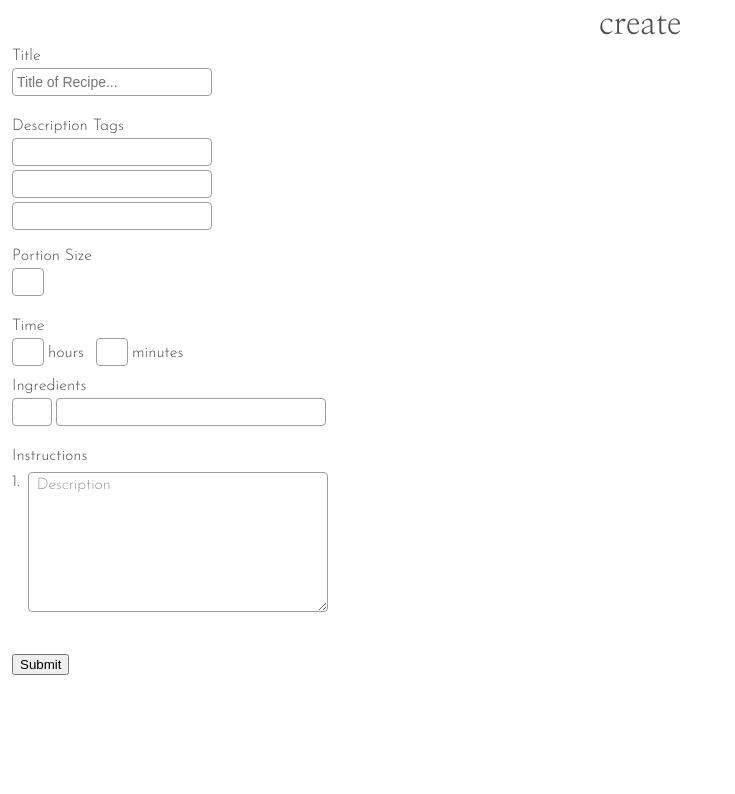
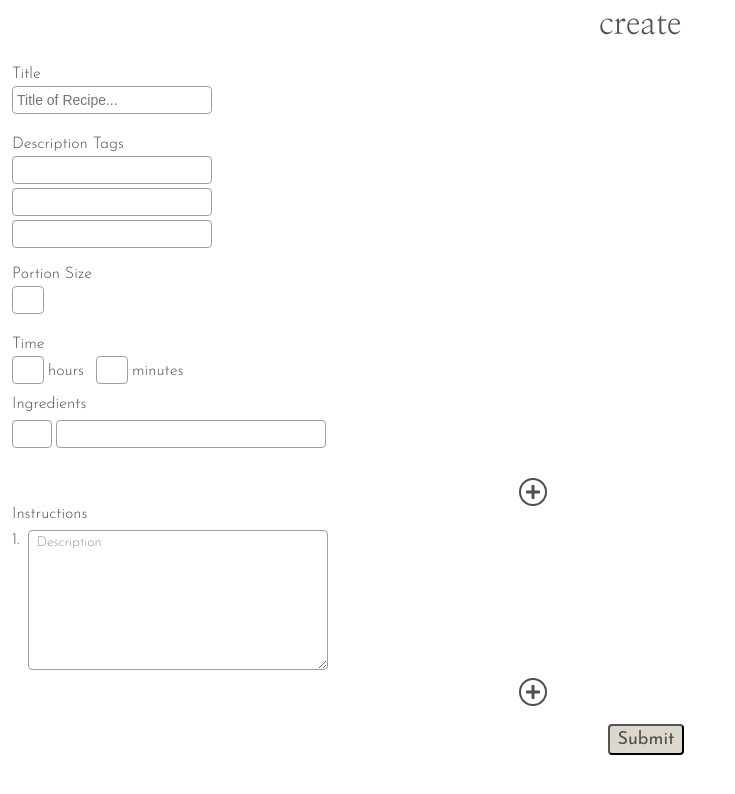
Before and after one commit to carolinstuhr/capstone-project, a React (Create React App) app in the folder frontend/: page /create in a window 1280 px wide. Shown: the top 794 px of the page, without its empty margins (0-735 px from the left). Built offline with nearby package versions, Linux system fonts and the light colour scheme.

Commit message:
Adding button to add additional lines if needed

```diff
--- a/frontend/src/AllRecipes.js
+++ b/frontend/src/AllRecipes.js
@@ -17,7 +17,7 @@ export default function AllRecipes({ savedPreviousPage, recipes }) {
       recipe.tags[2].toLowerCase().includes(userInput.toLowerCase())
   )
   return (
-    <SectionStyled>
+    <MainStyled>
       <DisplaySelection />
       <FilterRecipes setUserInput={setUserInput} />
       {filteredRecipeData.length === 0 ? (
@@ -35,11 +35,11 @@ export default function AllRecipes({ savedPreviousPage, recipes }) {
       <Link to="/create">
         <CreateRecipeButton />
       </Link>
-    </SectionStyled>
+    </MainStyled>
   )
 }
 
-const SectionStyled = styled.main`
+const MainStyled = styled.main`
   margin-top: 18px;
 `
 
--- a/frontend/src/CreateRecipe/CreateRecipe.js
+++ b/frontend/src/CreateRecipe/CreateRecipe.js
@@ -1,10 +1,20 @@
 import React, { useState } from 'react'
 import styled from 'styled-components/macro'
+import InstructionsSection from './InstructionsSection'
+import { FaPlus } from 'react-icons/fa'
+import IngredientsSection from './IngredientsSection'
 
 export default function CreateRecipe() {
+  const [formData, setFormData] = useState('')
   const [number, setNumber] = useState(1)
+  const [ingredients, setIngredients] = useState([
+    <IngredientsSection storeInput={storeInput} />,
+  ])
+  const [instructions, setInstructions] = useState([
+    <InstructionsSection storeInput={storeInput} number={number} />,
+  ])
   return (
-    <main>
+    <MainStyled>
       <FormStyled>
         <LabelStyled htmlFor="title">Title</LabelStyled>
         <TitleInput
@@ -12,37 +22,78 @@ export default function CreateRecipe() {
           name=""
           placeholder="Title of Recipe..."
           id="title"
+          onInput={storeInput}
         />
         <LabelStyled htmlFor="tags">Description Tags</LabelStyled>
-        <TagsInput type="text" id="tags" />
-        <TagsInput type="text" id="tags" />
-        <TagsInput type="text" id="tags" />
+        <TagsInput type="text" id="tags" onInput={storeInput} />
+        <TagsInput type="text" id="tags" onInput={storeInput} />
+        <TagsInput type="text" id="tags" onInput={storeInput} />
         <PortionLabel htmlFor="portion">Portion Size</PortionLabel>
-        <PortionInput type="text" id="portion" />
+        <PortionInput type="text" id="portion" onInput={storeInput} />
         <TimeLabel htmlFor="">Time</TimeLabel>
-        <HourInput type="text" id="hour" />
+        <HourInput type="text" id="hour" onInput={storeInput} />
         <LabelStyled htmlFor="hour">hours</LabelStyled>
-        <MinutesInput type="text" id="minute" />
+        <MinutesInput type="text" id="minute" onInput={storeInput} />
         <LabelStyled htmlFor="minute">minutes</LabelStyled>
         <IngredientsLabel htmlFor="ingredients">Ingredients</IngredientsLabel>
-        <IngredientsAmountInput type="text" id="ingredients" />
-        <IngredientsNameInput type="text" id="ingredients" />
+        {ingredients}
+        <IngredientsButton onClick={addIngredientsLine} />
         <InstructionsLabel htmlFor="instructions">
           Instructions
         </InstructionsLabel>
-        <InstructionsSection>
-          <InstructionsNumber>{number}. </InstructionsNumber>
-          <InstructionsInput
-            rows="5"
-            id="instructions"
-            placeholder="Description"
-          />
-        </InstructionsSection>
-        <ButtonStyled>Submit</ButtonStyled>
+        {instructions}
+        <InstructionsButton onClick={addInstructionsLine} />
+        <ButtonWrapper>
+          <ButtonStyled>Submit</ButtonStyled>
+        </ButtonWrapper>
       </FormStyled>
-    </main>
+    </MainStyled>
   )
+  function storeInput(event) {
+    setFormData([...formData, ([event.target.name] = event.target.vale)])
+  }
+  function addIngredientsLine() {
+    setIngredients([
+      ...ingredients,
+      <IngredientsSection storeInput={storeInput} />,
+    ])
+  }
+  function addInstructionsLine() {
+    setNumber(number + 1)
+    setInstructions([
+      ...instructions,
+      <InstructionsSection storeInput={storeInput} number={number} />,
+    ])
+  }
 }
+const InstructionsButton = styled(FaPlus)`
+  height: 28px;
+  width: 28px;
+  z-index: 2;
+  color: #514f4b;
+  padding: 4px;
+  background: white;
+  border: 2px solid #514f4b;
+  border-radius: 24px;
+  display: block;
+  margin-left: 40%;
+`
+const IngredientsButton = styled(FaPlus)`
+  height: 28px;
+  width: 28px;
+  z-index: 2;
+  color: #514f4b;
+  padding: 4px;
+  background: white;
+  border: 2px solid #514f4b;
+  border-radius: 24px;
+  display: block;
+  margin-left: 40%;
+`
+
+const MainStyled = styled.main`
+  margin-top: 18px;
+`
 
 const FormStyled = styled.form`
   margin-left: 12px;
@@ -105,48 +156,25 @@ const MinutesInput = styled(InputStyled)`
 const IngredientsLabel = styled(LabelStyled)`
   display: block;
 `
-const IngredientsAmountInput = styled(InputStyled)`
-  width: 40px;
-  height: 28px;
-  margin-bottom: 22px;
-  margin-top: 4px;
-  margin-right: 4px;
-`
-const IngredientsNameInput = styled(InputStyled)`
-  width: 270px;
-  height: 28px;
-  margin-bottom: 22px;
-  margin-top: 4px;
-`
+
 const InstructionsLabel = styled(LabelStyled)`
   display: block;
 `
-const InstructionsSection = styled.section`
+
+const ButtonWrapper = styled.div`
   display: flex;
-`
-const InstructionsNumber = styled.p`
-  margin-right: 8px;
-  margin-top: 10px;
-  font-weight: 300;
-`
-
-const InstructionsInput = styled.textarea`
-  width: 300px;
-  height: 140px;
-  font-family: 'Josefin Sans', sans-serif;
-  font-size: 16px;
-  font-weight: 200;
-  padding-top: 4px;
-  padding-left: 8px;
-  border-radius: 4px;
-  border: 1px solid #a09e9a;
-  margin-bottom: 12px;
-  margin-top: 8px;
-  rows: 5;
-  vertical-align: top;
+  justify-content: center;
+  margin-bottom: 18px;
 `
 
 const ButtonStyled = styled.button`
   display: block;
-  margin-top: 30px;
+  margin-top: 18px;
+  font-family: 'Josefin Sans', sans-serif;
+  font-size: 18px;
+  font-weight: 400;
+  background: rgba(221, 216, 206, 1);
+  padding: 4px 8px;
+  border-radius: 4px;
+  color: #514f4b;
 `
--- /dev/null
+++ b/frontend/src/CreateRecipe/IngredientsSection.js
@@ -0,0 +1,38 @@
+import React from 'react'
+import styled from 'styled-components/macro'
+
+export default function IngredientsSection({ storeInput }) {
+  return (
+    <IngredientsPart>
+      <IngredientsAmountInput
+        type="text"
+        id="ingredients"
+        onInput={storeInput}
+      />
+      <IngredientsNameInput type="text" id="ingredients" onInput={storeInput} />
+    </IngredientsPart>
+  )
+}
+const InputStyled = styled.input`
+  font-weight: 200;
+  font-size: 14px;
+  padding-left: 4px;
+  border-radius: 4px;
+  border: 1px solid #a09e9a;
+`
+const IngredientsPart = styled.section`
+  margin-bottom: 22px;
+  margin-top: 4px;
+`
+const IngredientsAmountInput = styled(InputStyled)`
+  width: 40px;
+  height: 28px;
+  margin-top: 4px;
+  margin-right: 4px;
+  margin-bottom: 8px;
+`
+const IngredientsNameInput = styled(InputStyled)`
+  width: 270px;
+  height: 28px;
+  margin-bottom: 8px;
+`
--- /dev/null
+++ b/frontend/src/CreateRecipe/InstructionsSection.js
@@ -0,0 +1,39 @@
+import React from 'react'
+import styled from 'styled-components/macro'
+
+export default function InstructionsSection({ storeInput, number }) {
+  return (
+    <InstructionsPart>
+      <InstructionsNumber>{number}. </InstructionsNumber>
+      <InstructionsInput
+        rows="5"
+        id="instructions"
+        placeholder="Description"
+        onInput={storeInput}
+      />
+    </InstructionsPart>
+  )
+}
+
+const InstructionsPart = styled.section`
+  display: flex;
+`
+const InstructionsNumber = styled.p`
+  margin-right: 8px;
+  margin-top: 10px;
+  font-weight: 300;
+`
+
+const InstructionsInput = styled.textarea`
+  width: 300px;
+  height: 140px;
+  font-family: 'Josefin Sans', sans-serif;
+  font-size: 14px;
+  font-weight: 200;
+  padding-top: 4px;
+  padding-left: 8px;
+  border-radius: 4px;
+  border: 1px solid #a09e9a;
+  margin-bottom: 8px;
+  margin-top: 8px;
+`
```
